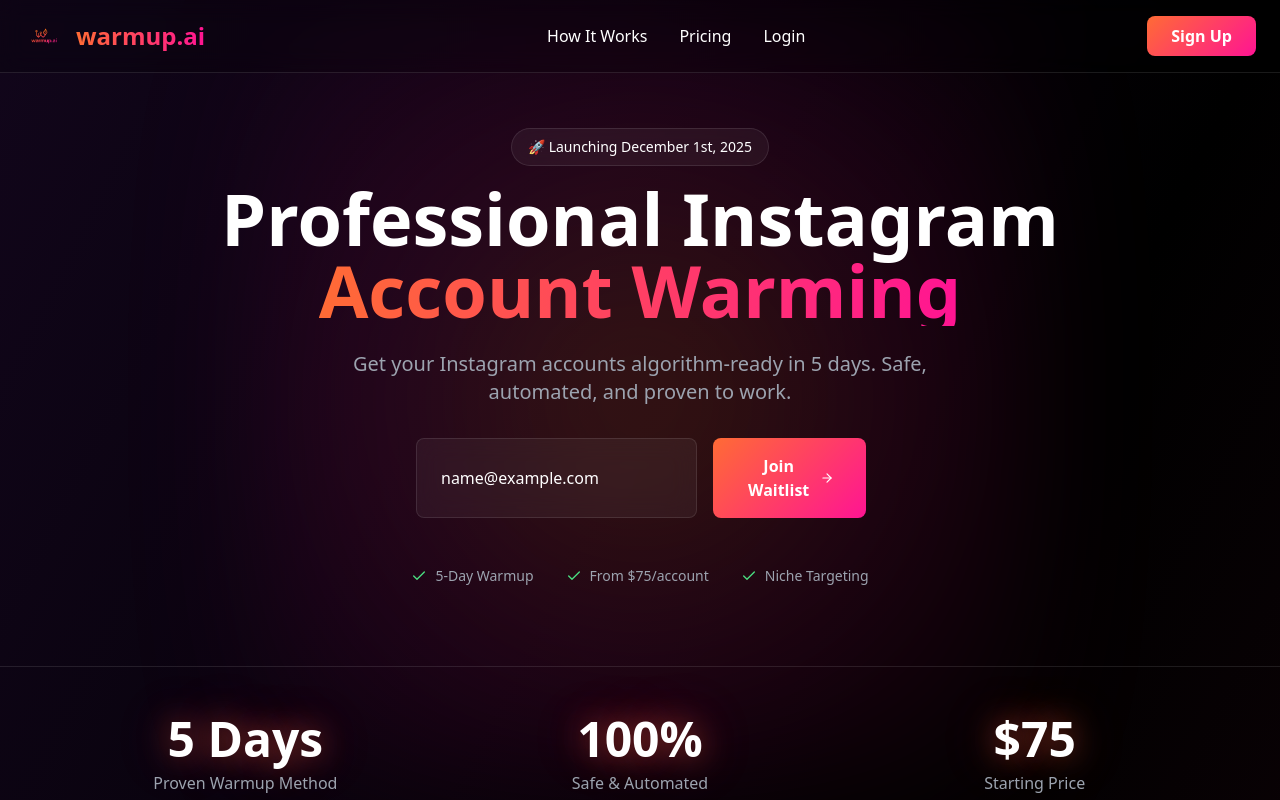
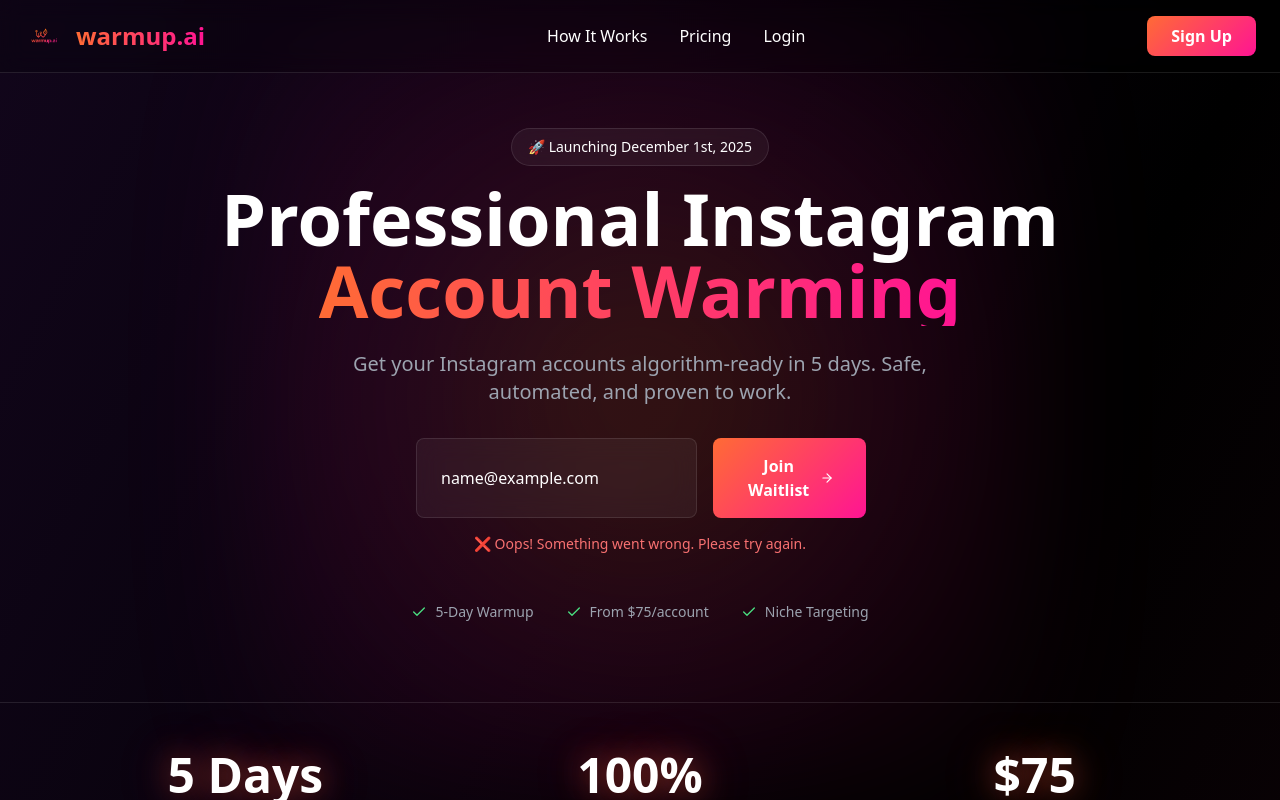
Before and after one commit to WarmUp-AI/WebDev, a React (Vite) app: page / in a window 1280 px wide. Both pictures are taken after typing "name@example.com" into the empty fields and a click on the button "Join Waitlist". Shown: the top 800 px of the page. Built offline with nearby package versions, Linux system fonts and the light colour scheme.

Commit message:
Remove OnlyFans branding - make it general Instagram warming

```diff
--- a/src/LandingPage.jsx
+++ b/src/LandingPage.jsx
@@ -3,23 +3,40 @@
 
 const LandingPage = () => {
   const [email, setEmail] = useState('');
+  const [isSubmitting, setIsSubmitting] = useState(false);
+  const [submitStatus, setSubmitStatus] = useState(''); // 'success' or 'error'
 
-  const handleSubmit = (e) => {
+  const handleSubmit = async (e) => {
     e.preventDefault();
+    setIsSubmitting(true);
+    setSubmitStatus('');
 
-    // Send to Formspree (replace with your form ID)
-    fetch('https://formspree.io/f/YOUR_FORM_ID', {
+    try {
+      // Replace YOUR_FORM_ID with your actual Formspree form ID
+      const response = await fetch('https://formspree.io/f/xeobzvod', {
         method: 'POST',
-      headers: { 'Content-Type': 'application/json' },
-      body: JSON.stringify({ email })
-    })
-    .then(() => {
-      alert(`Thanks! We'll email you at ${email} when we launch Dec 1st!`);
+        headers: {
+          'Content-Type': 'application/json',
+        },
+        body: JSON.stringify({
+          email: email,
+          _subject: 'New Warmup.ai Waitlist Signup!',
+        }),
+      });
+
+      if (response.ok) {
+        setSubmitStatus('success');
         setEmail('');
-    })
-    .catch(() => {
-      alert('Error! Please try again.');
-    });
+        // Reset success message after 5 seconds
+        setTimeout(() => setSubmitStatus(''), 5000);
+      } else {
+        setSubmitStatus('error');
+      }
+    } catch (error) {
+      setSubmitStatus('error');
+    } finally {
+      setIsSubmitting(false);
+    }
   };
 
   return (
@@ -71,7 +88,8 @@
             Safe, automated, and proven to work.
           </p>
 
-          <form onSubmit={handleSubmit} className="flex gap-4 max-w-md mx-auto mb-12">
+          <form onSubmit={handleSubmit} className="flex flex-col gap-4 max-w-md mx-auto mb-12">
+            <div className="flex gap-4">
               <input
                 type="email"
                 value={email}
@@ -79,13 +97,32 @@
                 placeholder="your@email.com"
                 className="flex-1 px-6 py-4 bg-white/5 backdrop-blur-md border border-white/10 rounded-lg focus:outline-none focus:border-brand-orange transition"
                 required
+                disabled={isSubmitting}
               />
               <button
                 type="submit"
-              className="px-8 py-4 bg-brand-gradient rounded-lg font-semibold hover:shadow-glow transition flex items-center gap-2"
+                disabled={isSubmitting}
+                className="px-8 py-4 bg-brand-gradient rounded-lg font-semibold hover:shadow-glow transition flex items-center gap-2 disabled:opacity-50 disabled:cursor-not-allowed"
               >
+                {isSubmitting ? 'Joining...' : (
+                  <>
                     Join Waitlist <ArrowRight size={20} />
+                  </>
+                )}
               </button>
+            </div>
+
+            {submitStatus === 'success' && (
+              <div className="text-green-400 text-sm text-center">
+                🎉 Success! Check your email for confirmation.
+              </div>
+            )}
+
+            {submitStatus === 'error' && (
+              <div className="text-red-400 text-sm text-center">
+                ❌ Oops! Something went wrong. Please try again.
+              </div>
+            )}
           </form>
 
           <div className="flex justify-center gap-8 text-sm text-gray-400">
```
Also changed, not shown: 2 other files (tests, documents, lock files or other folders). Lines whose indentation alone changed are shown as unchanged.
